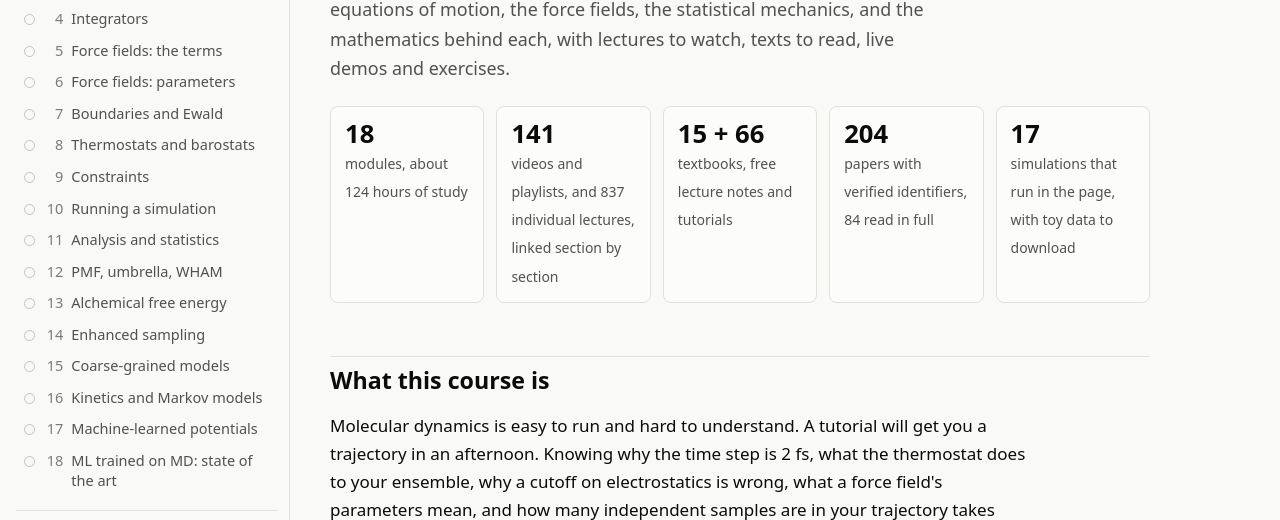
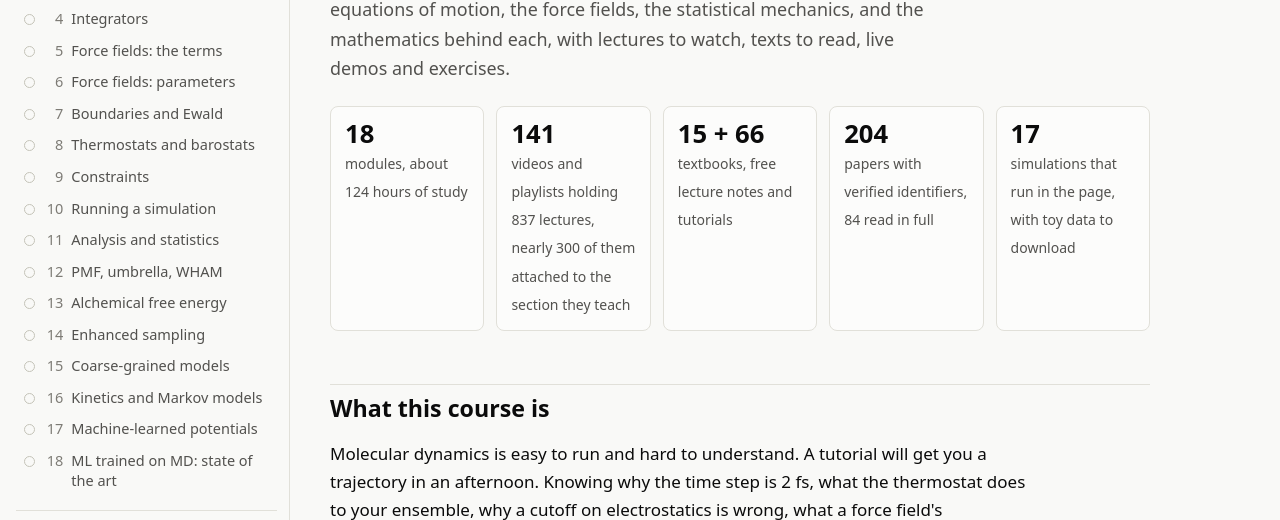
Before and after one commit to jpigles/md-course, a plain HTML site: page index.html in a window 1280 px wide. Shown: the part 210-730 px from the top of the page. Drawn offline with nearby package versions, Linux system fonts and the light colour scheme.

Commit message:
Home page: accurate wording for lectures attached to sections

```diff
--- a/index.html
+++ b/index.html
@@ -28,7 +28,7 @@
 <article>
 <div class="cards">
 <div class="card"><b>18</b><span>modules, about 124 hours of study</span></div>
-<div class="card"><b>141</b><span>videos and playlists, and 837 individual lectures, linked section by section</span></div>
+<div class="card"><b>141</b><span>videos and playlists holding 837 lectures, nearly 300 of them attached to the section they teach</span></div>
 <div class="card"><b>15 + 66</b><span>textbooks, free lecture notes and tutorials</span></div>
 <div class="card"><b>204</b><span>papers with verified identifiers, 84 read in full</span></div>
 <div class="card"><b>17</b><span>simulations that run in the page, with toy data to download</span></div>
```
